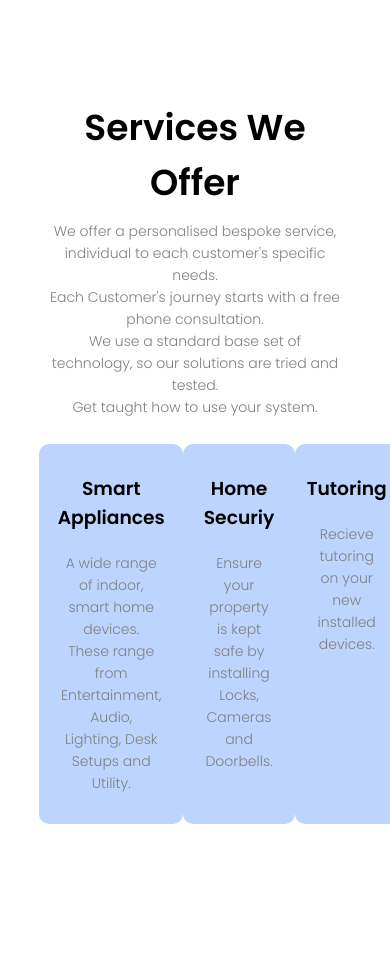
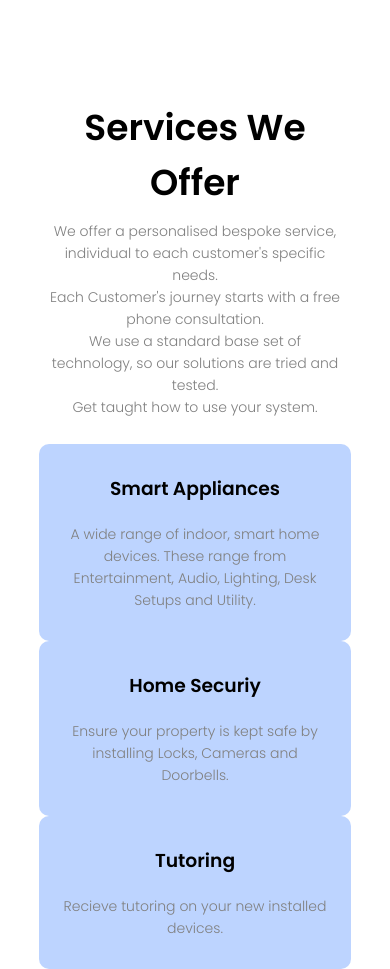
Before and after one commit to RyboNashy02/Insta-Tek.io, a Jekyll site: the page built from index.html, in a window 390 px wide. Shown: the part 900-1869 px from the top of the page. Built offline with Jekyll 4.4.1, drawn with Linux system fonts in a browser that asks for light colours; before the commit the page ends 1724 px from its top, so only the background shows below that.

Commit message:
Update main.css

```diff
--- a/css/main.css
+++ b/css/main.css
@@ -22,42 +22,31 @@
     justify-content: space-between;
     align-items: center;
 }
-
 a img{
     width:200px
 }
 
-/*Navigation bar position*/
 .sidenav{
     flex: 1;
     text-align: right;
 }
-
-/*Navigation bar layout*/
 .sidenav ul li{
     list-style: none;
     display: inline-block;
     padding: 8px 12px;
     position: relative;
 }
-
-/*Navigation bar design*/
 .sidenav ul li a{
     color: Black;
     text-decoration: none;
     font-size: 20px;
 }
-
-/*Navigation bar hover effect*/
 .hover {
     background:
     linear-gradient(currentColor 0 0) bottom 0   left 50% /var(--a, 0) 3px no-repeat,
     linear-gradient(currentColor 0 0) bottom 6px left 50% /var(--b, 0) 3px no-repeat;
     transition:0.5s;
-
 }
-
-/*Activate hover effect*/
 .hover:hover{
     --a: 60%;
     --b: 100%;
@@ -73,21 +62,15 @@
     transform: translate(-50%,-50%);
     text-align: center;
 }
-
-/*Heading of text box*/
 .text-box h1{
     font-size: 62px;
     color: white;
 }
-
-/*Parapraph of text box*/
 .text-box p{
     margin: 10px 0 40px;
     font-size: 14px;
     color: white;
 }
-
-/*Button of text box*/
 .tb-btn{
     background-color: none;
     border: 2px solid white;
@@ -100,8 +83,6 @@
     margin: 4px 2px;
     cursor: pointer;
 }
-
-/*Button hover effect of text box*/
 .tb-btn:hover{
     border: 1px solid white;
     background: white;
@@ -120,12 +101,10 @@
     a img{
     width:100px
     }
-
     .text-box h1{
         font-size: 30px;
         color: white;
     }
-
     .sidenav ul{
         position: absolute;
         background-color: lightblue;
@@ -141,31 +120,26 @@
         transition: 1.5s;
         display:none;
     }
-
     .sidenav ul li{
         display: block;
         color: black;
         padding: 8px 16px;
         text-decoration: none;
     }
-
     .sidenav ul li a{
         color: Black;
         text-decoration: none;
         font-size: 20px;
     }
-
     .hover {
         background:
         linear-gradient(white 0 0) left /100% var(--d, 0%) no-repeat;
         transition: 0s;
     }
-
     .hover:hover{
         --d: 100%;
         color: white;
     }
-
     nav i.fa{
         display: block;
         color: black;
@@ -182,12 +156,10 @@
     text-align: center;
     padding-top: 100px;
 }
-
 h1{
     font-size: 36px;
     font-weight: 600;
 }
-
 p{
     color: Grey;
     font-size: 14px;
@@ -195,13 +167,11 @@
     line-height: 22px;
     padding: 10px;
 }
-
 .row{
     margin-top: 5%;
     display: flex;
     justify-content: space-between;
 }
-
 .services-col{
     flex-basis: 31%;
     background: #bdd4ff;
@@ -211,11 +181,17 @@
     box-sizing: border-box;
     transition: 0.5s;
 }
-
 h3{
     text-align: center;
     font-weight: 600;
     margin: 10px 0;
-
+}
 .services-col:hover{
     box-shadow: 0 0 20px 0px rgba(0,0,0,0.2);
+}
+
+@media(max-width: 799px){
+    .row{
+        flex-direction: column;
+    }
+}
```
